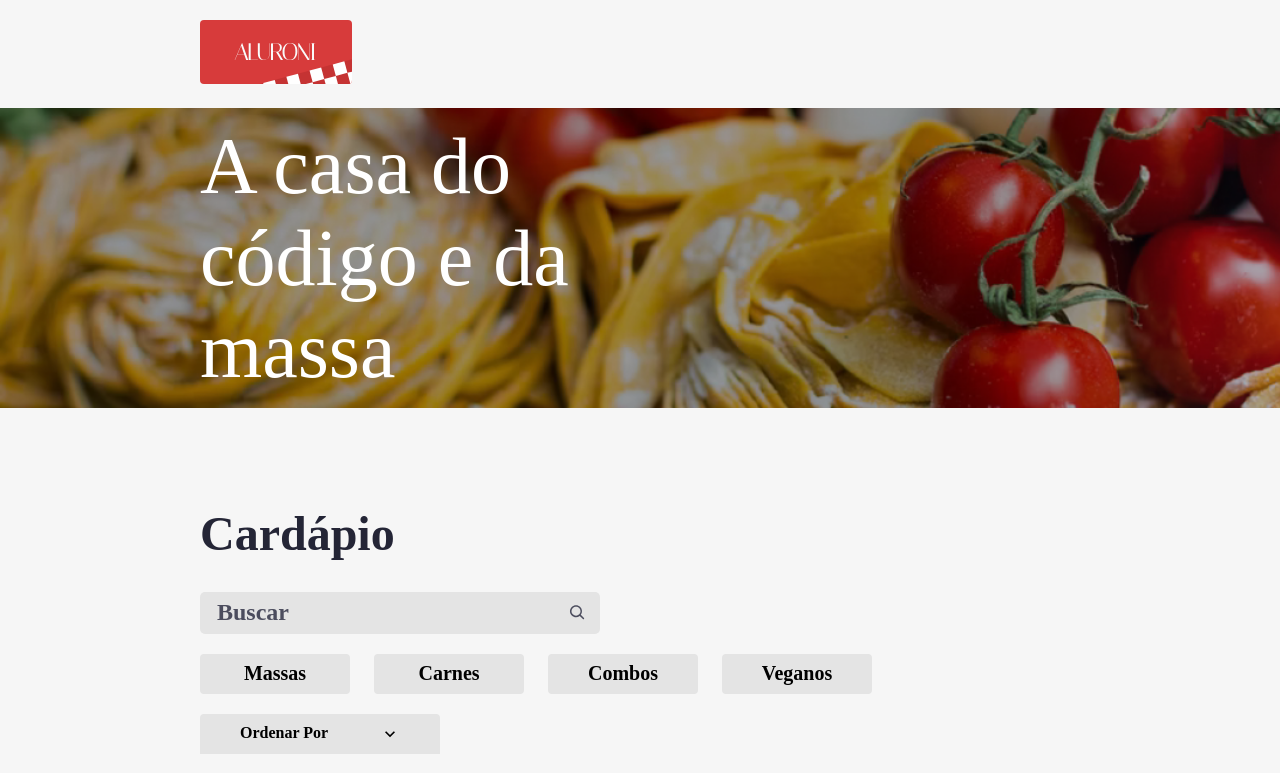
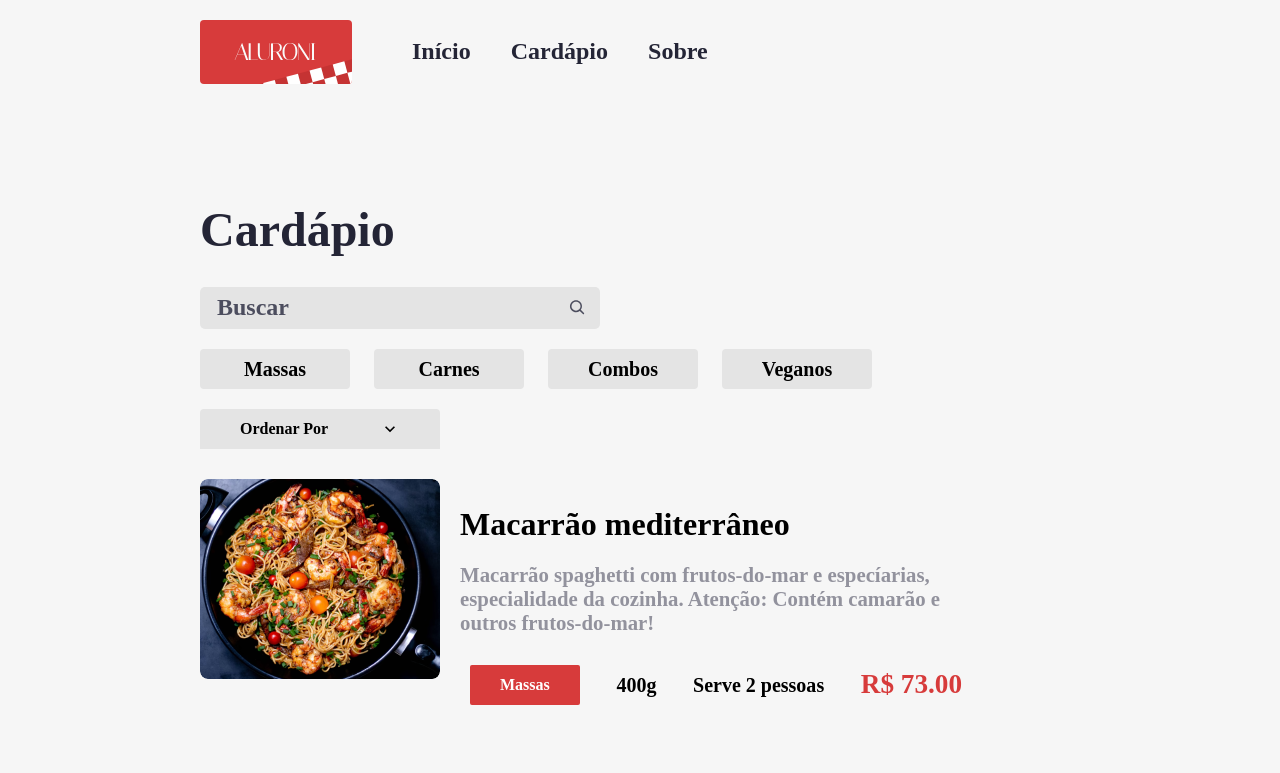
Before and after one commit to Rubendvb/alura-aluroni, a React (Vite) app: page /cardapio in a window 1280 px wide. Shown: the top 773 px of the page. Built offline with nearby package versions, Linux system fonts and the light colour scheme; a web font is replaced by a local one.

Commit message:
refatorando header e menu

```diff
--- a/src/Pages/Cardapio/Cardapio.module.scss
+++ b/src/Pages/Cardapio/Cardapio.module.scss
@@ -1,50 +1,5 @@
 @import "../../assets/styles/breakpoints";
 @import "../../assets/styles/variaveis";
-
-.menu {
-  padding: 20px $padding-horizontal;
-
-  @media (max-width: $desktop_xsm) {
-    padding: 20px $padding-horizontal-mobile;
-  }
-
-  @media (min-width: $desktop_xsm) and (max-width: $desktop_sm) {
-    padding: 20px $padding-horizontal-sm;
-  }
-
-  @media (min-width: $desktop_sm) and (max-width: $desktop_md) {
-    padding: 20px $padding-horizontal-md;
-  }
-}
-
-.header {
-  align-items: center;
-  background-image: url("../../assets/Img/cardapio/header.png");
-  background-size: cover;
-  background-repeat: no-repeat;
-  display: flex;
-  height: 300px;
-  padding: 0px $padding-horizontal;
-
-  @media (max-width: $desktop_xsm) {
-    padding: 0px $padding-horizontal-mobile;
-  }
-
-  @media (min-width: $desktop_xsm) and (max-width: $desktop_sm) {
-    padding: 0px $padding-horizontal-sm;
-  }
-
-  @media (min-width: $desktop_sm) and (max-width: $desktop_md) {
-    padding: 0px $padding-horizontal-md;
-  }
-
-  &__text {
-    color: white;
-    font-size: 5rem;
-    min-width: 400px;
-    width: 40%;
-  }
-}
 
 .cardapio {
   padding: 50px $padding-horizontal;
--- a/src/Pages/Cardapio/Cardapio.tsx
+++ b/src/Pages/Cardapio/Cardapio.tsx
@@ -8,7 +8,6 @@ import Ordenador, {
 import Itens from "../../components/Itens/Itens";
 
 import styles from "./Cardapio.module.scss";
-import logo from "/src/assets/Img/Logo/logo.svg";
 
 export default function Cardapio() {
   const [busca, setBusca] = useState("");
@@ -17,14 +16,6 @@ export default function Cardapio() {
 
   return (
     <main>
-      <nav className={styles.menu}>
-        <img src={logo} alt="Logo Aluroni" />
-      </nav>
-
-      <header className={styles.header}>
-        <div className={styles.header__text}>A casa do código e da massa</div>
-      </header>
-
       <section className={styles.cardapio}>
         <h3 className={styles.cardapio__titulo}>Cardápio</h3>
 
--- a/src/Pages/Inicio/Inicio.tsx
+++ b/src/Pages/Inicio/Inicio.tsx
@@ -1,3 +1,4 @@
+import Menu from "../../components/Menu/Menu";
 import cardapio from "../../data/cardapio.json";
 
 import "./Inicio.scss";
--- /dev/null
+++ b/src/components/Header/Header.scss
@@ -0,0 +1,31 @@
+@import "../../assets/styles/breakpoints";
+@import "../../assets/styles/variaveis";
+
+.header {
+  align-items: center;
+  background-image: url("../../assets/Img/cardapio/header.png");
+  background-size: cover;
+  background-repeat: no-repeat;
+  display: flex;
+  height: 300px;
+  padding: 0px $padding-horizontal;
+
+  @media (max-width: $desktop_xsm) {
+    padding: 0px $padding-horizontal-mobile;
+  }
+
+  @media (min-width: $desktop_xsm) and (max-width: $desktop_sm) {
+    padding: 0px $padding-horizontal-sm;
+  }
+
+  @media (min-width: $desktop_sm) and (max-width: $desktop_md) {
+    padding: 0px $padding-horizontal-md;
+  }
+
+  &__text {
+    color: white;
+    font-size: 5rem;
+    min-width: 400px;
+    width: 40%;
+  }
+}
--- /dev/null
+++ b/src/components/Header/Header.tsx
@@ -0,0 +1,9 @@
+import "./Header.scss";
+
+export default function Header() {
+  return (
+    <header className="header">
+      <div className="header__text">A casa do código e da massa</div>
+    </header>
+  );
+}
--- /dev/null
+++ b/src/components/Menu/Menu.scss
@@ -0,0 +1,41 @@
+@import "../../assets/styles/breakpoints";
+@import "../../assets/styles/variaveis";
+
+.menu {
+  display: flex;
+  padding: 20px $padding-horizontal;
+
+  @media (max-width: $desktop_xsm) {
+    padding: 20px $padding-horizontal-mobile;
+  }
+
+  @media (min-width: $desktop_xsm) and (max-width: $desktop_sm) {
+    padding: 20px $padding-horizontal-sm;
+  }
+
+  @media (min-width: $desktop_sm) and (max-width: $desktop_md) {
+    padding: 20px $padding-horizontal-md;
+  }
+
+  &__list {
+    align-items: center;
+    display: flex;
+  }
+  &__link {
+    list-style-type: none;
+    padding: 0 20px;
+
+    a {
+      color: $dark;
+      cursor: pointer;
+      font-size: 24px;
+      font-weight: 600;
+      text-decoration: none;
+      transition: 0.2s ease;
+
+      &:hover {
+        color: $dark-grey;
+      }
+    }
+  }
+}
--- /dev/null
+++ b/src/components/Menu/Menu.tsx
@@ -0,0 +1,36 @@
+import logo from "/src/assets/Img/Logo/logo.svg";
+
+import "./Menu.scss";
+
+import { Link } from "react-router-dom";
+
+export default function Menu() {
+  const rotas = [
+    {
+      label: "Início",
+      to: "/",
+    },
+    {
+      label: "Cardápio",
+      to: "/cardapio",
+    },
+    {
+      label: "Sobre",
+      to: "/sobre",
+    },
+  ];
+
+  return (
+    <nav className="menu">
+      <img src={logo} alt="Logo Aluroni" />
+
+      <ul className="menu__list">
+        {rotas.map((rota, index) => (
+          <li key={index} className="menu__link">
+            <Link to={rota.to}>{rota.label}</Link>
+          </li>
+        ))}
+      </ul>
+    </nav>
+  );
+}
--- a/src/routes/routes.tsx
+++ b/src/routes/routes.tsx
@@ -2,14 +2,23 @@ import { BrowserRouter, Routes, Route } from "react-router-dom";
 
 import Inicio from "../Pages/Inicio/Inicio";
 import Cardapio from "../Pages/Cardapio/Cardapio";
+import Menu from "../components/Menu/Menu";
+import Header from "../components/Header/Header";
 
 export default function AppRoutes() {
   return (
-    <BrowserRouter>
-      <Routes>
-        <Route path="/" element={<Inicio />} />
-        <Route path="/cardapio" element={<Cardapio />} />
-      </Routes>
-    </BrowserRouter>
+    <main>
+      <BrowserRouter>
+        <Menu />
+
+        <Routes>
+          <Route>
+            <Route path="/" element={<Header />} />
+            <Route index element={<Inicio />} />
+            <Route path="cardapio" element={<Cardapio />} />
+          </Route>
+        </Routes>
+      </BrowserRouter>
+    </main>
   );
 }
```
